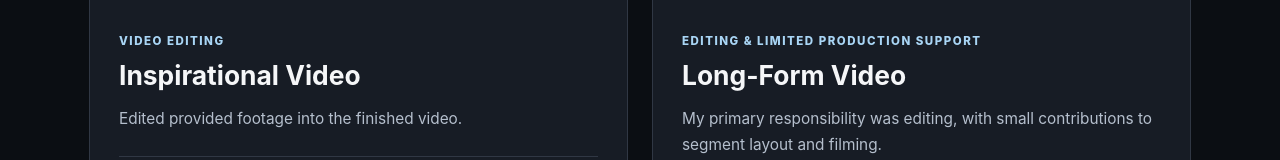
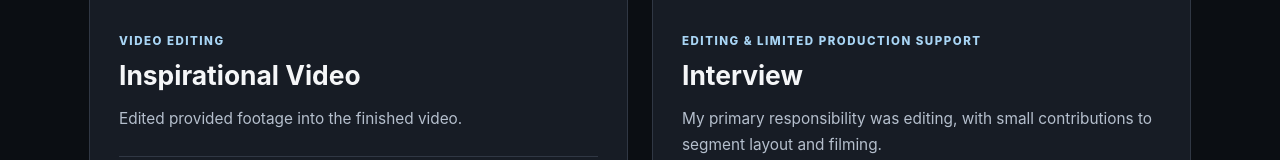
Before and after one commit to Gpoulcat/video-editing-portfolio, a plain HTML site: page index.html in a window 1280 px wide. Shown: the part 2188-2348 px from the top of the page. Drawn offline with Linux system fonts and the light colour scheme.

Commit message:
Rename Long-Form Video project to Interview

```diff
--- a/index.html
+++ b/index.html
@@ -24,7 +24,7 @@ footer{margin-top:60px;border-top:1px solid var(--line);padding:33px 0;color:var
 </div></section>
 <section><span class="eyebrow">Post-production</span><h2>Selected Editing Projects</h2><p class="section-note">These projects highlight my editing work. Scriptwriting and filming are credited to other collaborators where applicable.</p><div class="grid">
 <article class="project"><div class="media"><iframe src="https://www.youtube-nocookie.com/embed/385qt6nE9UM" title="Inspirational Video" loading="lazy" referrerpolicy="strict-origin-when-cross-origin" allow="accelerometer; autoplay; clipboard-write; encrypted-media; gyroscope; picture-in-picture; web-share" allowfullscreen></iframe></div><div class="details"><span class="type">Video editing</span><h3>Inspirational Video</h3><p>Edited provided footage into the finished video.</p><div class="credit"><b>My role</b><p>Video editing only. I did not write the script or film the footage.</p></div></div></article>
-<article class="project"><div class="media"><iframe src="https://www.youtube-nocookie.com/embed/KOEZgmpGN7g" title="Long-Form Video" loading="lazy" referrerpolicy="strict-origin-when-cross-origin" allow="accelerometer; autoplay; clipboard-write; encrypted-media; gyroscope; picture-in-picture; web-share" allowfullscreen></iframe></div><div class="details"><span class="type">Editing &amp; limited production support</span><h3>Long-Form Video</h3><p>My primary responsibility was editing, with small contributions to segment layout and filming.</p><div class="credit"><b>My role</b><p>Primary video editing; minor segment organization and minor filming assistance.</p></div></div></article>
+<article class="project"><div class="media"><iframe src="https://www.youtube-nocookie.com/embed/KOEZgmpGN7g" title="Interview" loading="lazy" referrerpolicy="strict-origin-when-cross-origin" allow="accelerometer; autoplay; clipboard-write; encrypted-media; gyroscope; picture-in-picture; web-share" allowfullscreen></iframe></div><div class="details"><span class="type">Editing &amp; limited production support</span><h3>Interview</h3><p>My primary responsibility was editing, with small contributions to segment layout and filming.</p><div class="credit"><b>My role</b><p>Primary video editing; minor segment organization and minor filming assistance.</p></div></div></article>
 <article class="project"><div class="media"><iframe src="https://www.youtube-nocookie.com/embed/3bu6_Nw8t-A" title="Tips & Tricks Video" loading="lazy" referrerpolicy="strict-origin-when-cross-origin" allow="accelerometer; autoplay; clipboard-write; encrypted-media; gyroscope; picture-in-picture; web-share" allowfullscreen></iframe></div><div class="details"><span class="type">Video editing</span><h3>Tips &amp; Tricks Video</h3><p>Edited the instructional video using material produced by others.</p><div class="credit"><b>My role</b><p>Video editing only. I did not write the script or film the footage.</p></div></div></article>
 </div></section>
 <section class="about" id="about"><span class="eyebrow">Background</span><h2>About My Work</h2><p>My professional work spans post-production editing, motion graphics and independent animation, plus select filming and content-organization responsibilities. Each project states my actual role to distinguish my contributions from the work of the broader production team.</p></section>
```
